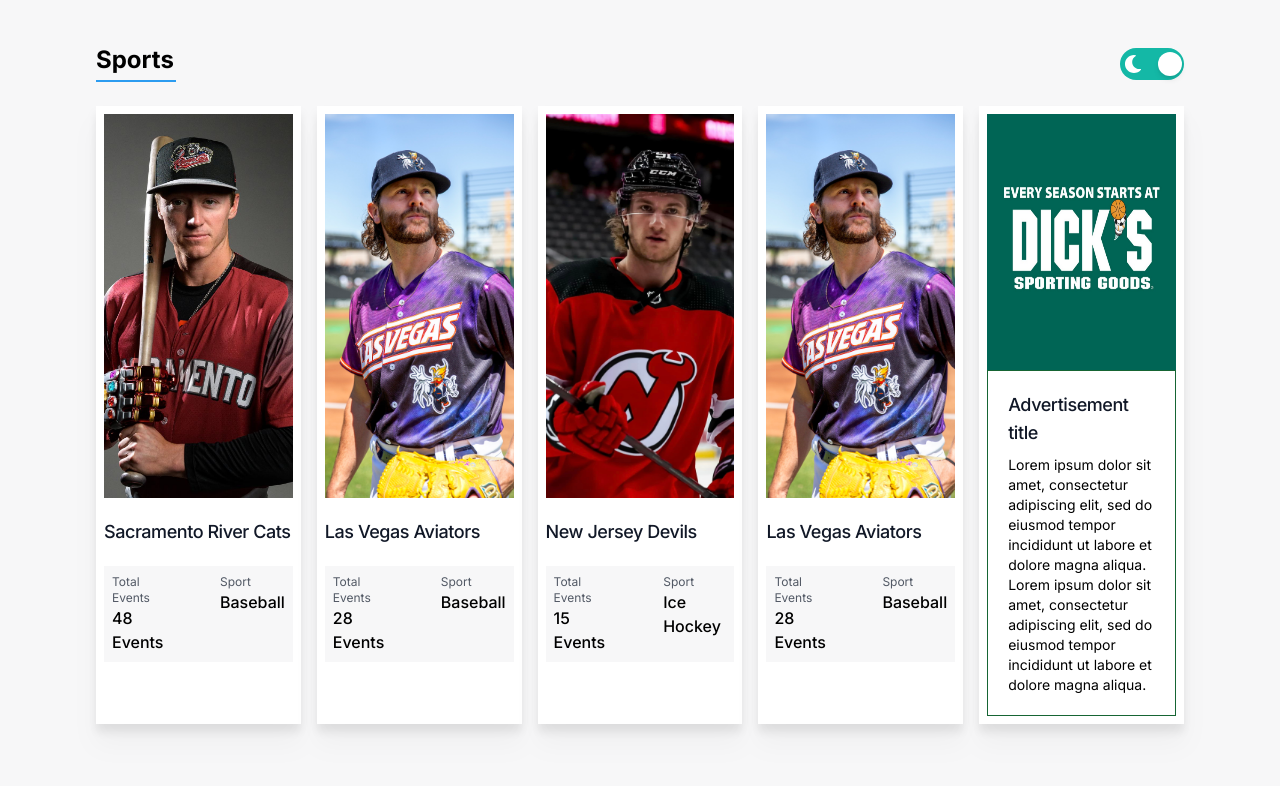
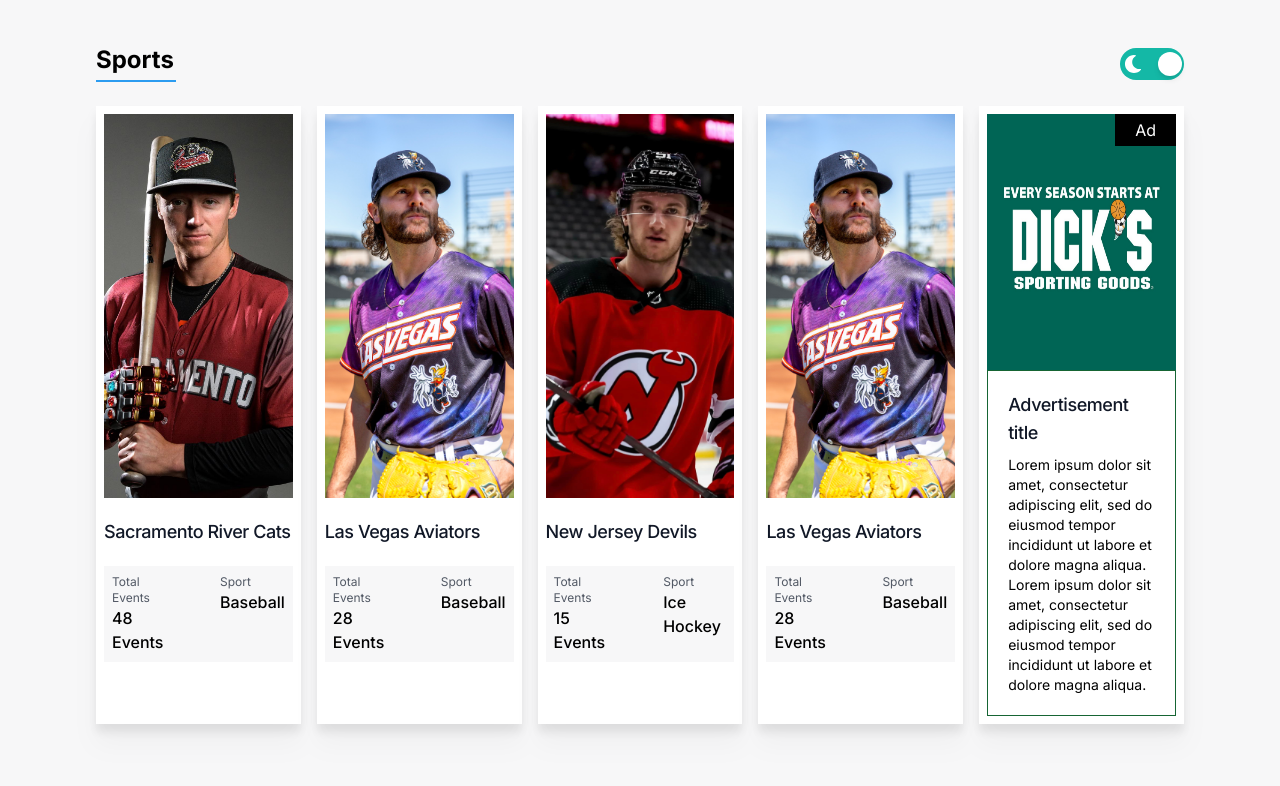
Before and after one commit to bblackskulll063/hexaleap-project, a Next.js app: page / in a window 1280 px wide. Shown: the top 786 px of the page. Built offline with nearby package versions, Linux system fonts and the light colour scheme.

Commit message:
add ad tag

```diff
--- a/src/app/components/Sports.tsx
+++ b/src/app/components/Sports.tsx
@@ -76,7 +76,8 @@
           </div>
         ))}
         <div className="max-w-sm h-10/12 p-2 bg-white drop-shadow-xl dark:bg-Gray2 dark:border-gray-700">
-          <div className="">
+          <div className="relative">
+            <div className="absolute right-0 bg-black px-5 py-1 text-white ">Ad</div>
             <img
               className="w-full h-64 object-center"
               src="ad.jpeg"
```
